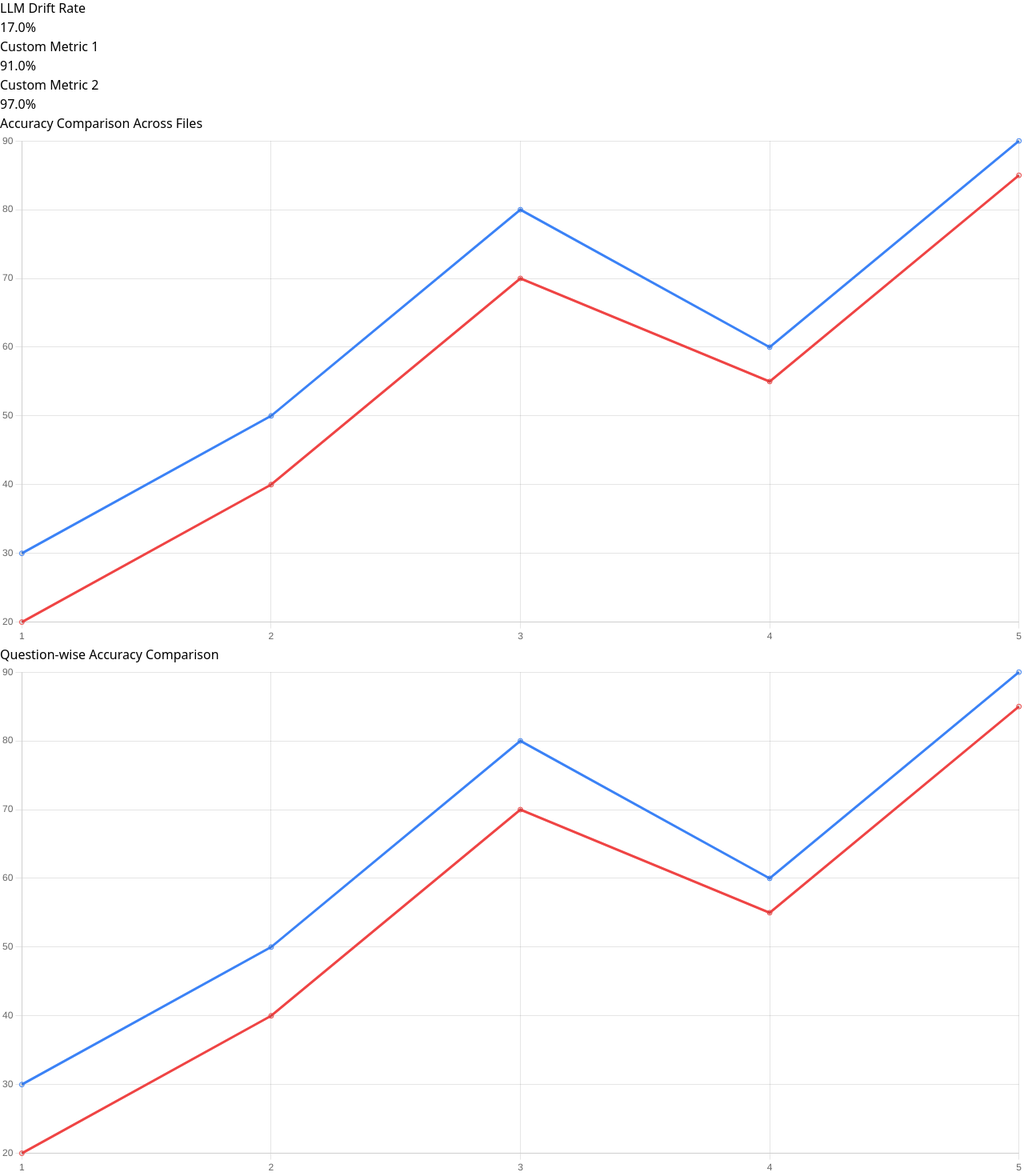
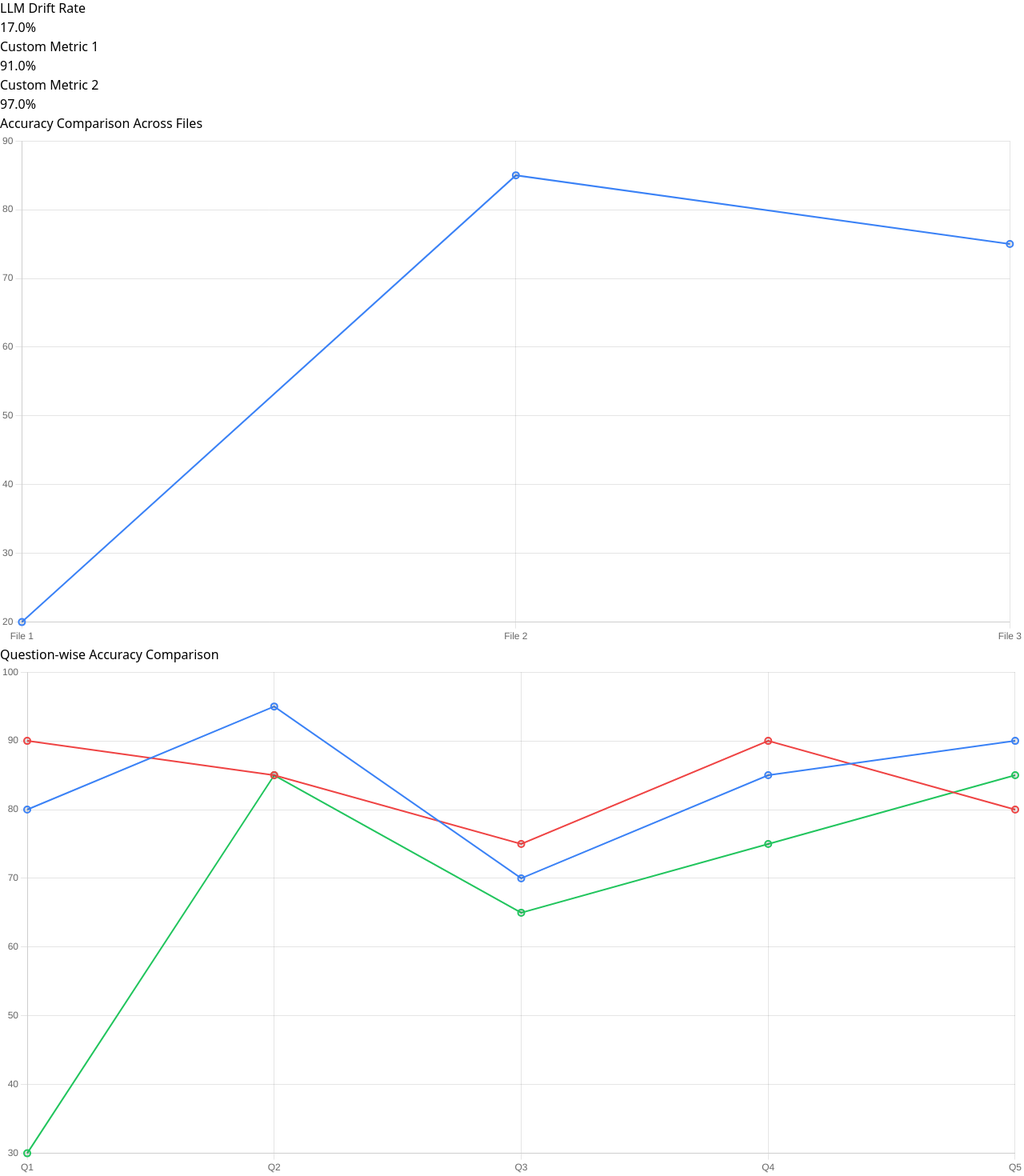
Before and after one commit to ImmaHarry/Dashboard, a React (Vite) app in the folder client/: page / in a window 1280 px wide. Shown: the part 1126-2596 px from the top of the page at 80% size. Built offline with nearby package versions, Linux system fonts and the light colour scheme.

Commit message:
new files

```diff
--- a/client/src/App.jsx
+++ b/client/src/App.jsx
@@ -1,16 +1,90 @@
-import React from "react";
+import React, { useState } from "react";
 import Sidebar from "./components/Sidebar";
 import Navbar from "./components/Navbar";
-import Dashboard from "./components/Dashboard";
+import OverviewDashboard from "./components/Dashboard";
+import PreviousResultsDashboard from "./components/PreviousResults";
+
+const jsonData = {
+    file_accuracy_comparison: {
+        files: [
+            { name: "cd0810cc", accuracy: 20 },
+            { name: "cd0810cc", accuracy: 85 },
+            { name: "cd0810cc", accuracy: 75 },
+        ],
+    },
+    question_wise_accuracy: [
+        { question_number: 1, cd0810cc: 80, cd0810cc: 90, cd0810cc: 30 },
+        { question_number: 2, cd0810cc: 95, cd0810cc: 85, cd0810cc: 85 },
+        { question_number: 3, cd0810cc: 70, cd0810cc: 75, cd0810cc: 65 },
+        { question_number: 4, cd0810cc: 85, cd0810cc: 90, cd0810cc: 75 },
+        { question_number: 5, cd0810cc: 90, cd0810cc: 80, cd0810cc: 85 },
+    ],
+    previous_test_runs: [
+        {
+            uuid: "cd0810cc-3ab8-4d0e-80c2-06f160f502f6",
+            project_name: "medLLM",
+            run_date: "2024-12-01",
+            run_time: "00:00:00",
+            run_by: "John Doe",
+            run_duration: "0",
+            description:
+                "This dataset contains the test cases for evaluating the responses of a medical chatbot regarding the dosing of Eliquis for DVT/PE.",
+        },
+        {
+            uuid: "cd0810cc-3ab8-4d0e-80c2-06f160f502f9",
+            project_name: "medLLM",
+            run_date: "2024-12-07",
+            run_time: "09:17:37",
+            run_by: "John Doe",
+            run_duration: "0",
+            description:
+                "This dataset contains the test cases for evaluating the responses of a medical chatbot regarding the dosing of Eliquis for DVT/PE.",
+        },
+        {
+            uuid: "cd0810cc-3ab8-4d0e-80c2-06f160f502f7",
+            project_name: "medLLM",
+            run_date: "2024-12-06",
+            run_time: "21:27:17",
+            run_by: "John Doe",
+            run_duration: "0",
+            description:
+                "This dataset contains the test cases for evaluating the responses of a medical chatbot regarding the dosing of Eliquis for DVT/PE.",
+        },
+    ],
+    test_results: {
+        uuid: "cd0810cc-3ab8-4d0e-80c2-06f160f502f7",
+        main_questions: ["What should be the dose of eliquis"],
+        paraphrased_questions: [["What is the recommended dosage for Eliquis?"]],
+        test_cases: [
+            [
+                [
+                    {
+                        case: 1,
+                        response:
+                            "The response provides general information about Eliquis dosage but does not specify the standard dosage for adults. It mentions that the dosage is determined by a doctor and varies based on the condition being treated, but it does not provide specific standard dosages for adults.",
+                    },
+                    {
+                        case: 2,
+                        response:
+                            "The response does not specify the standard dosage of Eliquis for children. It only mentions the typical dosages and uses for adults, and it does not address pediatric dosing specifically.",
+                    },
+                ],
+            ],
+        ],
+    },
+};
 
 const App = () => {
+    const [activeTab, setActiveTab] = useState("Overview");
+
     return (
         <div className="flex h-screen w-screen bg-black text-white">
-            <Sidebar />
+            <Sidebar setActiveTab={setActiveTab} />
             <div className="flex flex-col flex-1">
                 <Navbar />
                 <main className="p-6 overflow-auto h-full">
-                    <Dashboard />
+                    {activeTab === "Overview" && <OverviewDashboard />}
+                    {activeTab === "Previous Results" && <PreviousResultsDashboard data={jsonData} />}
                 </main>
             </div>
         </div>
--- a/client/src/components/Dashboard.jsx
+++ b/client/src/components/Dashboard.jsx
@@ -4,13 +4,69 @@ import LineChart from "./LineChart";
 import StatsCard from "./StatsCard";
 
 const Dashboard = () => {
+    // Example data for file accuracy comparison
+    const fileAccuracyComparison = {
+        files: [
+            { name: "File 1", accuracy: 20 },
+            { name: "File 2", accuracy: 85 },
+            { name: "File 3", accuracy: 75 },
+        ],
+    };
+
+    // Preparing data for the file accuracy chart
+    const fileLabels = fileAccuracyComparison.files.map((file, index) => `File ${index + 1}`);
+    const fileDatasets = [
+        {
+            label: "Accuracy",
+            data: fileAccuracyComparison.files.map((file) => file.accuracy),
+            borderColor: "#3b82f6",
+        },
+    ];
+
+    // Example data for question-wise accuracy
+    const questionWiseAccuracy = [
+        { question_number: 1, file1: 80, file2: 90, file3: 30 },
+        { question_number: 2, file1: 95, file2: 85, file3: 85 },
+        { question_number: 3, file1: 70, file2: 75, file3: 65 },
+        { question_number: 4, file1: 85, file2: 90, file3: 75 },
+        { question_number: 5, file1: 90, file2: 80, file3: 85 },
+    ];
+
+    // Preparing data for the question-wise accuracy chart
+    const questionLabels = questionWiseAccuracy.map((q) => `Q${q.question_number}`);
+    const questionDatasets = [
+        {
+            label: "File 1",
+            data: questionWiseAccuracy.map((q) => q.file1),
+            borderColor: "#3b82f6",
+        },
+        {
+            label: "File 2",
+            data: questionWiseAccuracy.map((q) => q.file2),
+            borderColor: "#ef4444",
+        },
+        {
+            label: "File 3",
+            data: questionWiseAccuracy.map((q) => q.file3),
+            borderColor: "#22c55e",
+        },
+    ];
+
     return (
         <div className="pt-16 px-6 flex flex-col space-y-6">
             {/* Top Section */}
             <div className="grid grid-cols-4 gap-4">
-                <StatsCard title="Test Statistics" details={[
-                    "Total Tests: 60", "Test Cases: 5", "Paraphrased: 3", "Iterations: 4", "Passed: 42", "Failed: 17"
-                ]} />
+                <StatsCard
+                    title="Test Statistics"
+                    details={[
+                        "Total Tests: 60",
+                        "Test Cases: 5",
+                        "Paraphrased: 3",
+                        "Iterations: 4",
+                        "Passed: 42",
+                        "Failed: 17",
+                    ]}
+                />
                 <GaugeChart />
                 <StatsCard title="Hallucination Rate" value="32.0%" textColor="text-red-500" />
                 <StatsCard title="LLM Drift Rate" value="17.0%" textColor="text-green-500" />
@@ -20,8 +76,16 @@ const Dashboard = () => {
 
             {/* Bottom Graph Section */}
             <div className="grid grid-cols-2 gap-6">
-                <LineChart title="Accuracy Comparison Across Files" />
-                <LineChart title="Question-wise Accuracy Comparison" />
+                <LineChart
+                    title="Accuracy Comparison Across Files"
+                    labels={fileLabels}
+                    datasets={fileDatasets}
+                />
+                <LineChart
+                    title="Question-wise Accuracy Comparison"
+                    labels={questionLabels}
+                    datasets={questionDatasets}
+                />
             </div>
         </div>
     );
--- a/client/src/components/LineChart.jsx
+++ b/client/src/components/LineChart.jsx
@@ -1,32 +1,32 @@
 import React from "react";
 import { Line } from "react-chartjs-2";
-import { Chart as ChartJS, LineElement, CategoryScale, LinearScale, PointElement } from 'chart.js';
+import { Chart as ChartJS, LineElement, CategoryScale, LinearScale, PointElement } from "chart.js";
 
 ChartJS.register(LineElement, CategoryScale, LinearScale, PointElement);
 
-const LineChart = ({ title }) => {
-    const data = {
-        labels: ["1", "2", "3", "4", "5"],
-        datasets: [
-            {
-                label: "File 1",
-                data: [30, 50, 80, 60, 90],
-                borderColor: "#3b82f6",
-                fill: false,
-            },
-            {
-                label: "File 2",
-                data: [20, 40, 70, 55, 85],
-                borderColor: "#ef4444",
-                fill: false,
-            },
-        ],
+const LineChart = ({ title, labels, datasets }) => {
+    // Fallback message if data is not provided
+    if (!labels || !datasets || datasets.length === 0) {
+        return <p>No data available to render the chart.</p>;
+    }
+
+    // Prepare the data object for the chart
+    const chartData = {
+        labels,
+        datasets: datasets.map((dataset) => ({
+            label: dataset.label,
+            data: dataset.data,
+            borderColor: dataset.borderColor || "#3b82f6",
+            borderWidth: 2,
+            pointRadius: 4,
+            fill: false,
+        })),
     };
 
     return (
         <div className="bg-gray-800 p-4 rounded-lg">
             <h2 className="text-lg font-bold mb-2">{title}</h2>
-            <Line data={data} />
+            <Line data={chartData} />
         </div>
     );
 };
```
